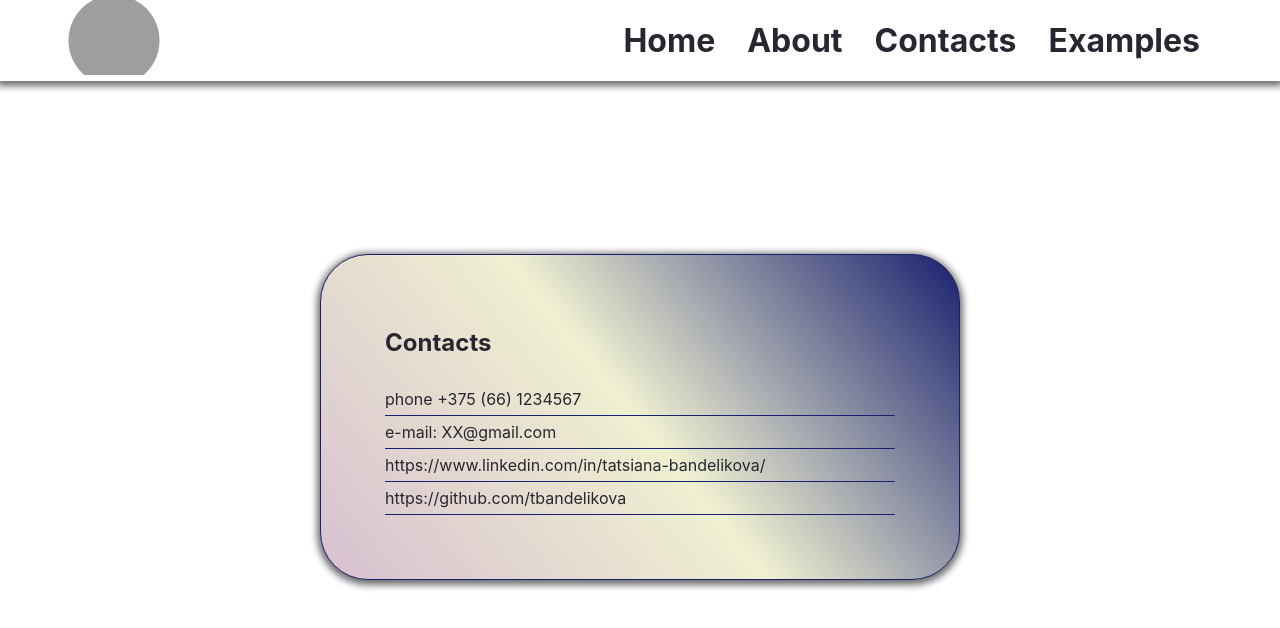
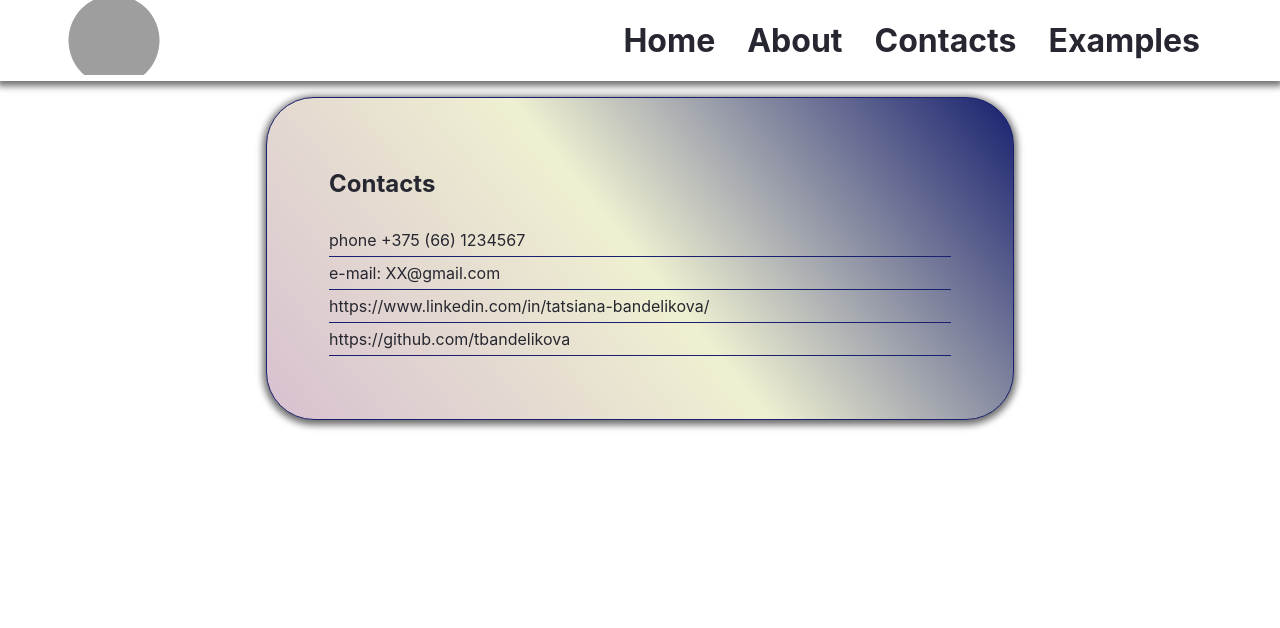
Before and after one commit to tbandelikova/router1, a React (Create React App) app: page /contacts in a window 1280 px wide. Shown: the top 628 px of the page. Built offline with nearby package versions, Linux system fonts and the light colour scheme; grey boxes are pictures that could not be loaded.

Commit message:
refactor: better container placement

```diff
--- a/package.json
+++ b/package.json
@@ -8,7 +8,7 @@
     "@testing-library/user-event": "^14.4.3",
     "react": "^18.2.0",
     "react-dom": "^18.2.0",
-    "react-router-dom": "^6.15.0",
+    "react-router-dom": "^6.16.0",
     "react-scripts": "5.0.1",
     "web-vitals": "^3.4.0"
   },
--- a/src/index.css
+++ b/src/index.css
@@ -39,7 +39,8 @@ h2 {
   margin-bottom: 1rem;
 }
 
-.conteiner {
+.container {
+  max-width: 80rem;
   margin: 1rem auto;
-  overflow: hidden;
+  padding: 0 1rem;
 }
--- a/src/pages/About/About.css
+++ b/src/pages/About/About.css
@@ -1,5 +1,4 @@
 .selfInfo {
-  max-width: 90%;
   padding: 1% 5%;
   background-color: var(--thistle);
   border: 1px solid var(--midnight-blue);
--- a/src/pages/About/About.js
+++ b/src/pages/About/About.js
@@ -4,8 +4,8 @@ import './About.css';
 class About extends Component {
   render() {
     return (
-      <>
-        <div className="selfInfo conteiner">
+      <div className="container">
+        <div className="selfInfo">
           <h2>Experience</h2>
           <table>
             <tbody>
@@ -64,7 +64,7 @@ class About extends Component {
             </tbody>
           </table>
         </div>
-      </>
+      </div>
     );
   }
 }
--- a/src/pages/Contacts/Contacts.css
+++ b/src/pages/Contacts/Contacts.css
@@ -1,12 +1,12 @@
 .contactsBackground {
   display: flex;
   justify-content: center;
-  align-items: center;
+  align-items: flex-start;
   flex-wrap: wrap;
   height: 80vh;
 }
 .contacts {
-  width: 50%;
+  width: 60%;
   padding: 5%;
   line-height: 2;
   background-color: var(--thistle);
--- a/src/pages/Contacts/Contacts.js
+++ b/src/pages/Contacts/Contacts.js
@@ -4,8 +4,8 @@ import './Contacts.css';
 class Contacts extends Component {
   render() {
     return (
-      <>
-        <div className="contactsBackground conteiner">
+      <div className="container">
+        <div className="contactsBackground">
           <div className="contacts">
             <h2>Contacts</h2>
             <ul>
@@ -32,7 +32,7 @@ class Contacts extends Component {
             </ul>
           </div>
         </div>
-      </>
+      </div>
     );
   }
 }
--- a/src/pages/Examples/Examples.css
+++ b/src/pages/Examples/Examples.css
@@ -1,5 +1,4 @@
 .examples {
-  max-width: 90%;
   padding: 2% 5%;
   background-color: var(--beige);
   border: 1px solid var(--midnight-blue);
--- a/src/pages/Examples/Examples.js
+++ b/src/pages/Examples/Examples.js
@@ -12,8 +12,8 @@ class Examples extends Component {
 
   render() {
     return (
-      <>
-        <div className="examples conteiner">
+      <div className="container">
+        <div className="examples">
           {dataExamples.map((item, index) => (
             <div className="example" key={index}>
               <div className="inner">
@@ -34,7 +34,7 @@ class Examples extends Component {
             </div>
           ))}
         </div>
-      </>
+      </div>
     );
   }
 }
--- a/src/pages/Mainpage/Mainpage.js
+++ b/src/pages/Mainpage/Mainpage.js
@@ -6,8 +6,8 @@ import { skills } from '../../data';
 class Mainpage extends Component {
   render() {
     return (
-      <>
-        <div className="main conteiner">
+      <div className="container">
+        <div className="main">
           <div className="main-portreit">
             <div className="main-portreit-inner">
               <img className="portreit" src={Pic} alt="profile pic" />
@@ -49,7 +49,7 @@ class Mainpage extends Component {
             </ul>
           </div>
         </div>
-      </>
+      </div>
     );
   }
 }
```
Also changed, not shown: 1 other file (tests, documents, lock files or other folders).
